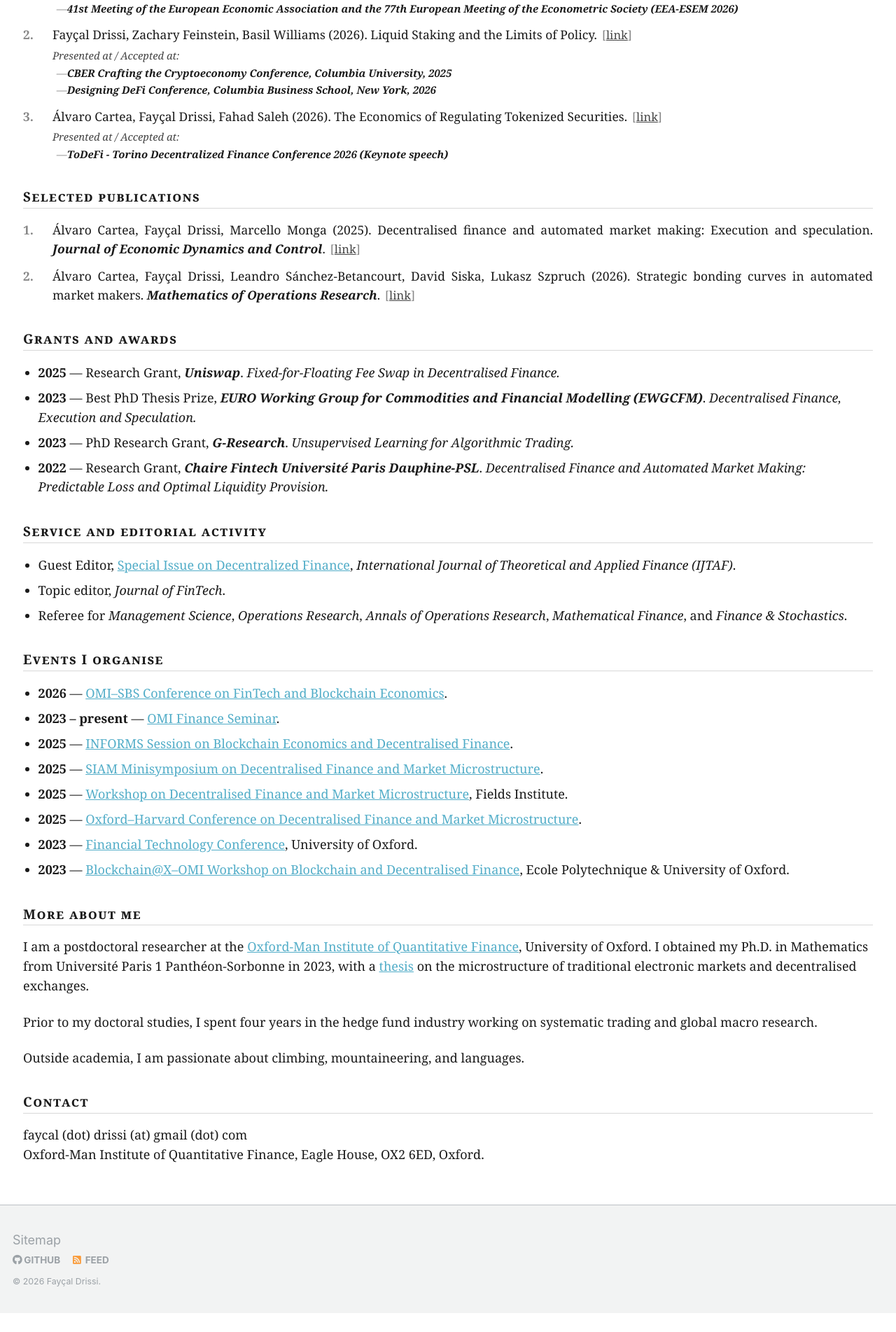
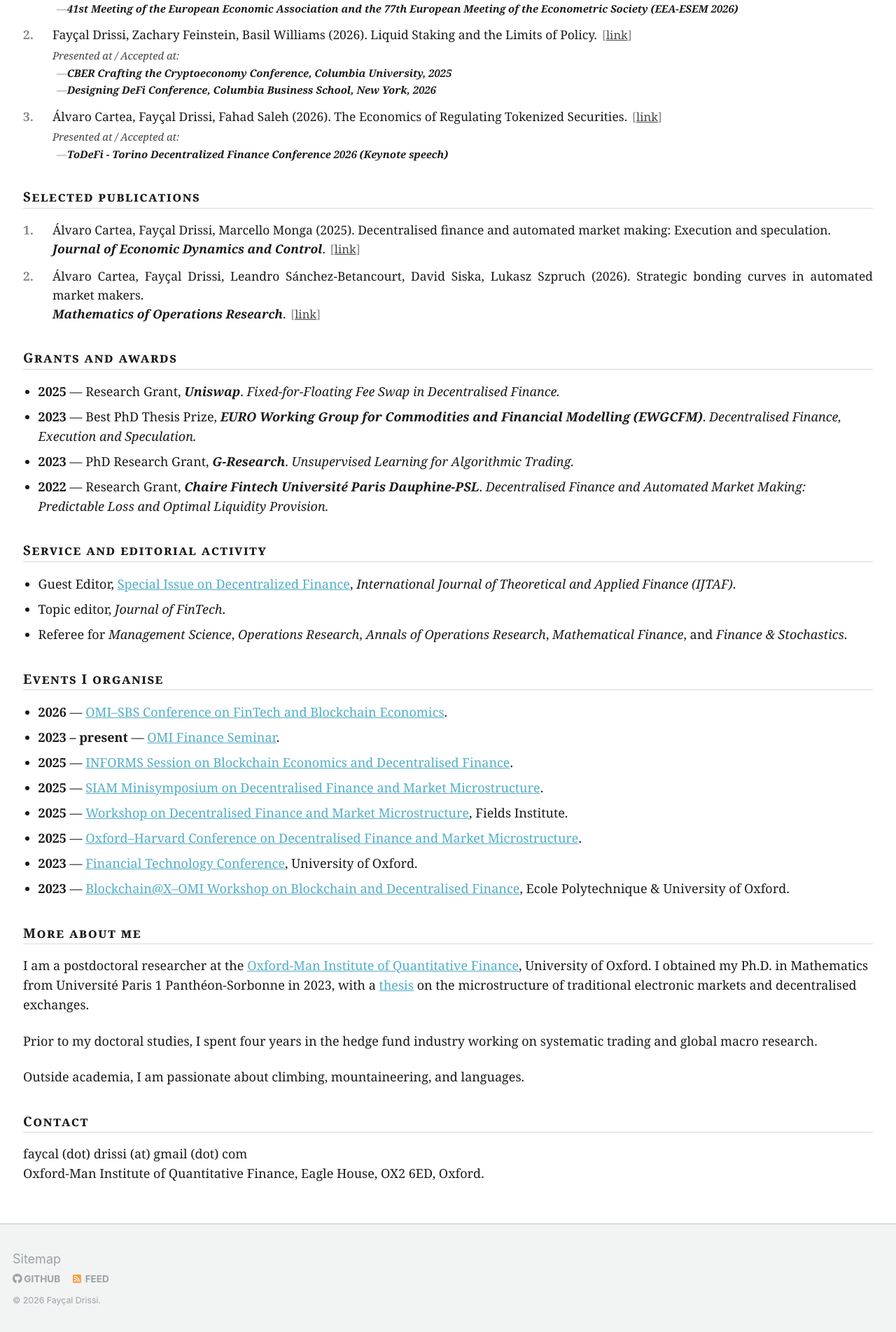
Before and after one commit to FDR0903/FDR0903.github.io, a Jekyll site: the page built from _pages/about.md, in a window 1280 px wide. Shown: the part 807-2710 px from the top of the page at 70% size. Built offline with Jekyll 4.4.1, drawn with Linux system fonts in a browser that asks for light colours; some web fonts are replaced; before the commit the page ends 2683 px from its top, so only the background shows below that.

Commit message:
Reword the Research page pointer and rename the ML tab
Also break the journal onto its own line in the home page selected
publications, matching the Publications page.

Co-Authored-By: Claude Opus 5 (1M context) <noreply@anthropic.com>

```diff
--- a/_pages/about.md
+++ b/_pages/about.md
@@ -273,10 +273,12 @@ A complete list is available on the <a href="{{ base_path }}/selected-publicatio
 
 <ol class="home-selected">
   <li>
-    Álvaro Cartea, Fayçal Drissi, Marcello Monga (2025). Decentralised finance and automated market making: Execution and speculation. <span class="home-paper-venue">Journal of Economic Dynamics and Control</span>. <a href="https://papers.ssrn.com/sol3/papers.cfm?abstract_id=4144743">link</a>
+    Álvaro Cartea, Fayçal Drissi, Marcello Monga (2025). Decentralised finance and automated market making: Execution and speculation.<br>
+    <span class="home-paper-venue">Journal of Economic Dynamics and Control</span>. <a href="https://papers.ssrn.com/sol3/papers.cfm?abstract_id=4144743">link</a>
   </li>
   <li>
-    Álvaro Cartea, Fayçal Drissi, Leandro Sánchez-Betancourt, David Siska, Lukasz Szpruch (2026). Strategic bonding curves in automated market makers. <span class="home-paper-venue">Mathematics of Operations Research</span>. <a href="https://papers.ssrn.com/sol3/papers.cfm?abstract_id=4459177">link</a>
+    Álvaro Cartea, Fayçal Drissi, Leandro Sánchez-Betancourt, David Siska, Lukasz Szpruch (2026). Strategic bonding curves in automated market makers.<br>
+    <span class="home-paper-venue">Mathematics of Operations Research</span>. <a href="https://papers.ssrn.com/sol3/papers.cfm?abstract_id=4459177">link</a>
   </li>
 </ol>
 
```
Also changed, not shown: _pages/publications.md (+1 -1 lines), _pages/selected-publications.md (+1 -1 lines).
